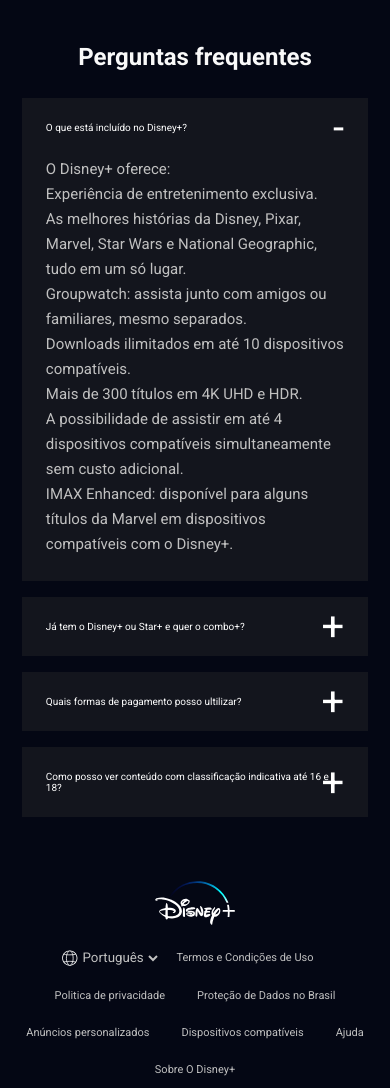
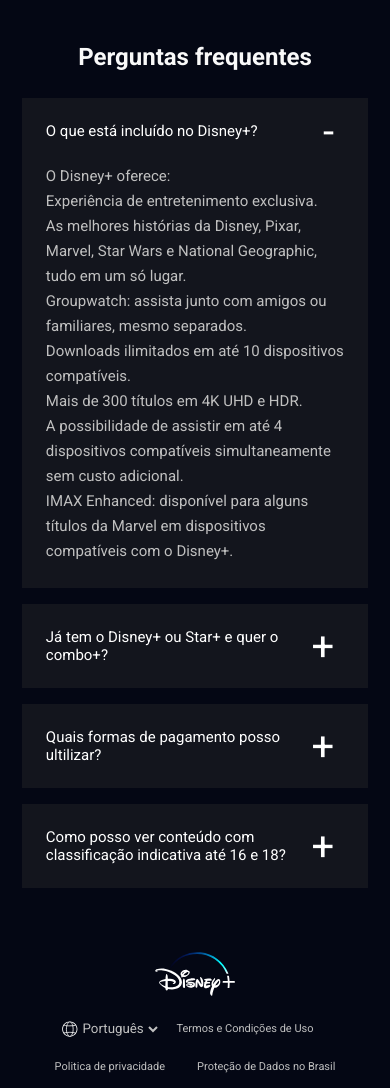
Before and after one commit to gabrielquiri/clone_disneyplus, a website: page index.html in a window 390 px wide. Shown: the part 4554-5642 px from the top of the page. Drawn offline with nearby package versions, Linux system fonts and the light colour scheme; files that its build step writes are made by us from their sources; files whose address does not match are found by name.

Commit message:
alteração

```diff
--- a/src/styles/_faq.scss
+++ b/src/styles/_faq.scss
@@ -20,7 +20,8 @@
                 position: relative;
 
                 @media (max-width: 767px) {
-                    font-size: 10px;
+                    font-size: 15px;
+                    margin-right: 10px;
                 }
 
                 &::after {
```
